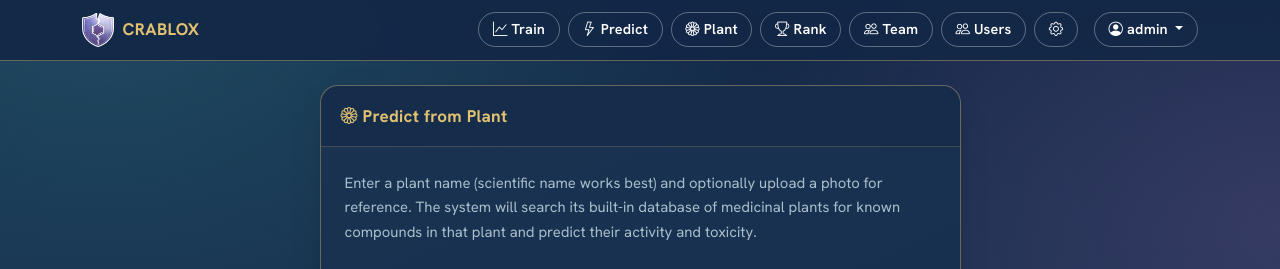
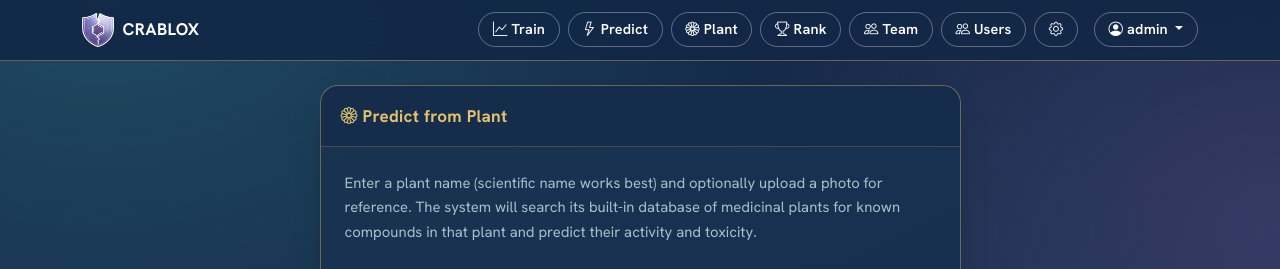
Before and after one commit to janchel/botanicaltox, a Flask app: page /plant in a window 1280 px wide. Shown: the top 269 px of the page. Run offline with Flask 3, Linux system fonts and the light colour scheme; a user stored in the database is signed in; data comes from the database, SQL or seed files in the repository; parts of the project's set-up code (start-up, migrations or seed data) failed here and were passed over; some web fonts are replaced.

Commit message:
fix(theme): white CRABLOX brand text on logged-in pages

```diff
--- a/static/css/theme-crablox.css
+++ b/static/css/theme-crablox.css
@@ -145,13 +145,14 @@ body.theme-crablox .navbar {
     box-shadow: none;
 }
 body.theme-crablox .navbar-brand {
-    color: var(--gold) !important;
+    color: #ffffff !important;
     font-size: 1.05rem;
     letter-spacing: .3px;
     display: flex;
     align-items: center;
     gap: .55rem;
 }
+body.theme-crablox .navbar-brand:hover { color: var(--gold-soft) !important; }
 body.theme-crablox #logo-mark {
     display: inline-block;
     height: 2.1rem;
--- a/templates/base.html
+++ b/templates/base.html
@@ -14,8 +14,8 @@
          Logged-in users get their saved theme rendered server-side
          (no flash of wrong theme); visitors fall back to localStorage. -->
     {% set initial = current_user.theme if current_user.is_authenticated and current_user.theme in ('botanical', 'mintjulep', 'clinical', 'crablox') else 'crablox' %}
-    <link id="theme-stylesheet" rel="stylesheet" href="{{ url_for('static', filename='css/theme-' ~ initial ~ '.css') }}?v=20260828d">
-    <link rel="stylesheet" href="{{ url_for('static', filename='css/base.css') }}?v=20260828d">
+    <link id="theme-stylesheet" rel="stylesheet" href="{{ url_for('static', filename='css/theme-' ~ initial ~ '.css') }}?v=20260828e">
+    <link rel="stylesheet" href="{{ url_for('static', filename='css/base.css') }}?v=20260828e">
 </head>
 <body{% if initial in ('clinical', 'crablox') %} class="theme-{{ initial }}"{% endif %}>
     <nav class="navbar navbar-dark">
@@ -129,7 +129,7 @@
 
             function applyTheme(theme) {
                 if (!['botanical', 'mintjulep', 'clinical', 'crablox'].includes(theme)) theme = 'crablox';
-                link.setAttribute('href', '{{ url_for("static", filename="css/") }}theme-' + theme + '.css?v=20260828d');
+                link.setAttribute('href', '{{ url_for("static", filename="css/") }}theme-' + theme + '.css?v=20260828e');
                 localStorage.setItem(THEME_KEY, theme);
                 options.forEach(function(opt) {
                     opt.classList.toggle('active', opt.dataset.theme === theme);
```
